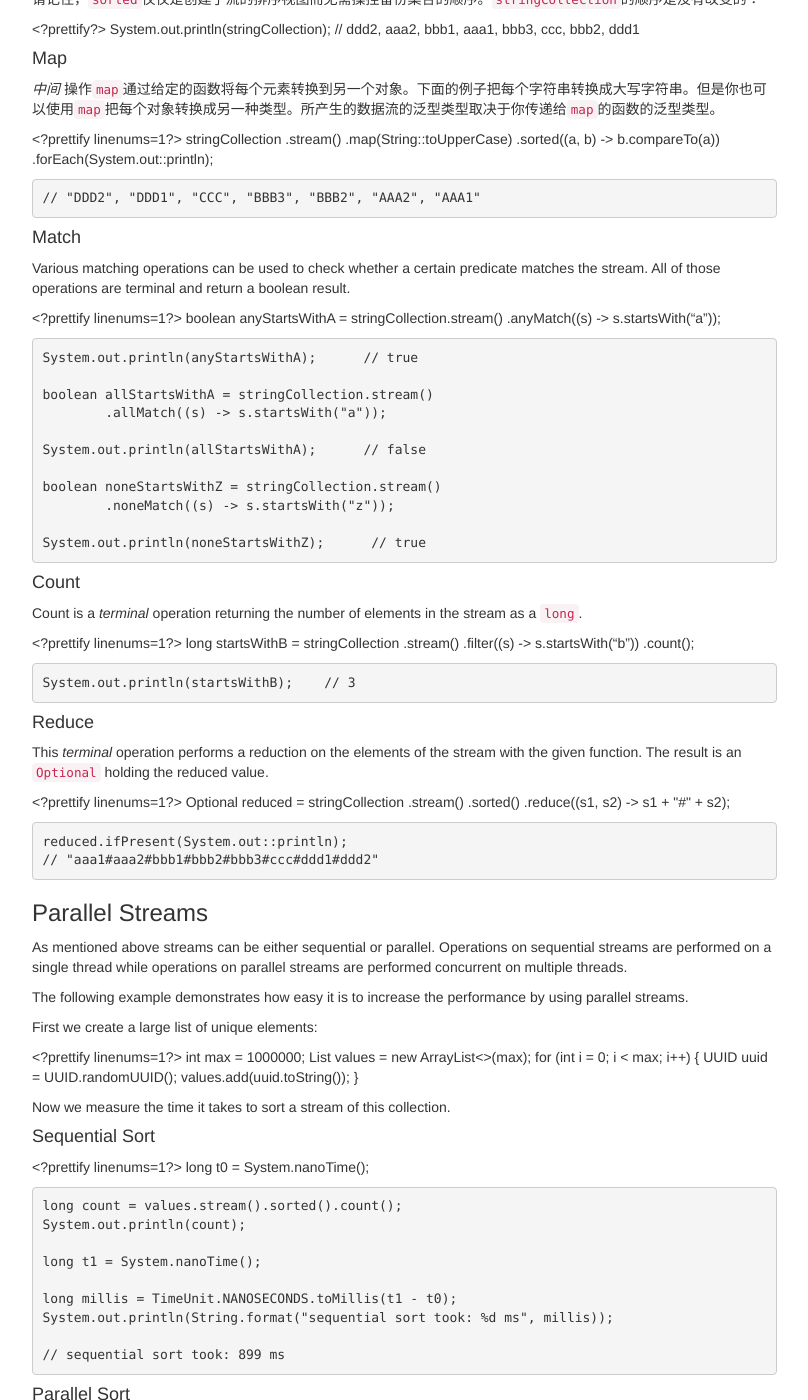
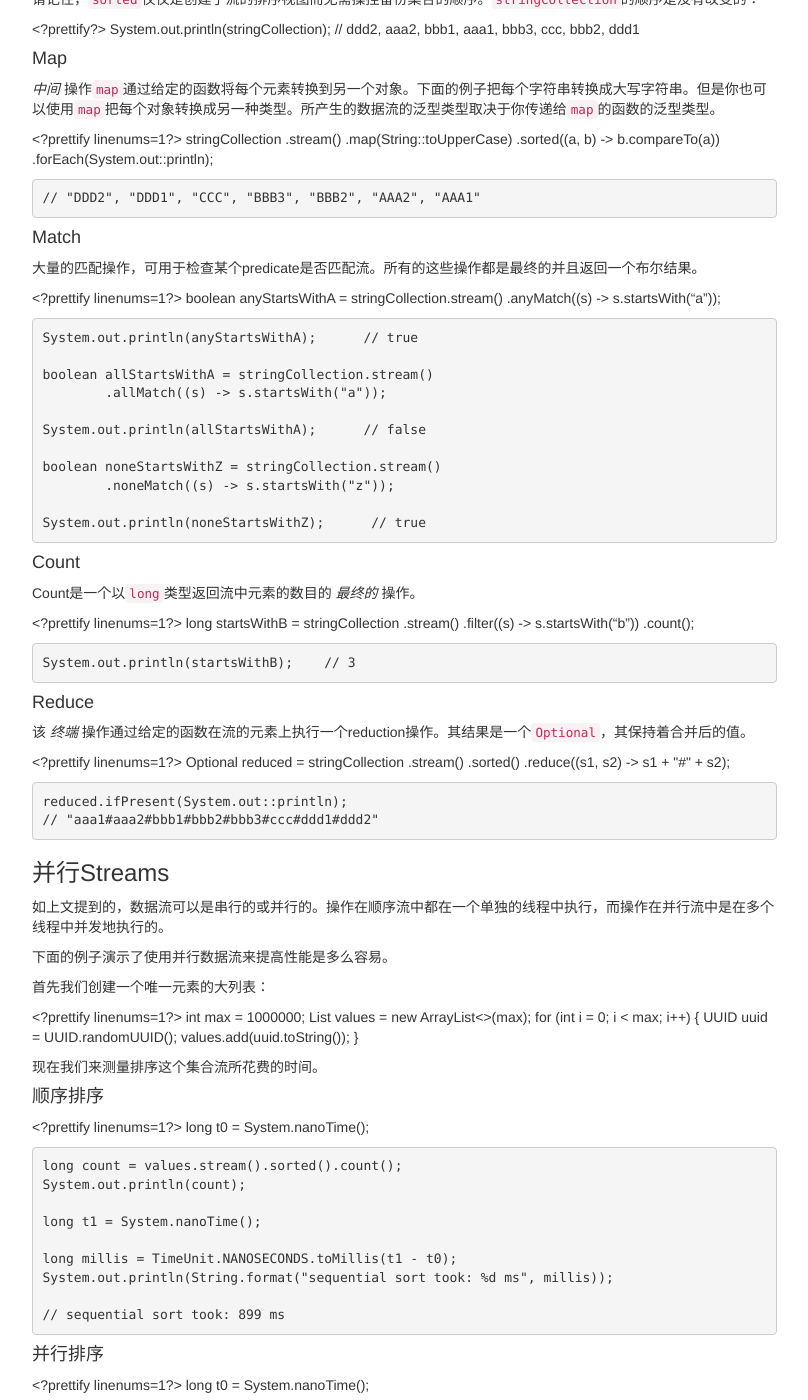
Before and after one commit to cjm0000000/cjm0000000.github.io, a Jekyll site: the page built from _posts/Java/201404/2014-04-13-java-8-tutorial.md, in a window 1280 px wide and 1400 px high, scrolled down 5365 px. Shown: the whole window, without its empty margins (318-1126 px from the left). Built offline with Jekyll 4.4.1, drawn with Linux system fonts in a browser that asks for light colours; nearby versions of some CDN libraries; library files that are not in the unit come from our copies; some of the changed text lies outside the part shown.

Commit message:
translate

```diff
--- a/_posts/Java/201404/2014-04-13-java-8-tutorial.md
+++ b/_posts/Java/201404/2014-04-13-java-8-tutorial.md
@@ -356,7 +356,7 @@
 
 #### Match
 
-Various matching operations can be used to check whether a certain predicate matches the stream. All of those operations are terminal and return a boolean result.
+大量的匹配操作，可用于检查某个predicate是否匹配流。所有的这些操作都是最终的并且返回一个布尔结果。
 
 <?prettify linenums=1?>
     boolean anyStartsWithA = stringCollection.stream()
@@ -376,7 +376,7 @@
 
 #### Count
 
-Count is a _terminal_ operation returning the number of elements in the stream as a `long`.
+Count是一个以`long`类型返回流中元素的数目的 _最终的_ 操作。
 
 <?prettify linenums=1?>
     long startsWithB =
@@ -389,7 +389,7 @@
 
 #### Reduce
 
-This _terminal_ operation performs a reduction on the elements of the stream with the given function. The result is an `Optional` holding the reduced value.
+该 _终端_ 操作通过给定的函数在流的元素上执行一个reduction操作。其结果是一个`Optional`，其保持着合并后的值。
 
 <?prettify linenums=1?>
     Optional<String> reduced =
@@ -401,13 +401,13 @@
     reduced.ifPresent(System.out::println);
     // "aaa1#aaa2#bbb1#bbb2#bbb3#ccc#ddd1#ddd2"
 
-### Parallel Streams
+### 并行Streams
 
-As mentioned above streams can be either sequential or parallel. Operations on sequential streams are performed on a single thread while operations on parallel streams are performed concurrent on multiple threads.
+如上文提到的，数据流可以是串行的或并行的。操作在顺序流中都在一个单独的线程中执行，而操作在并行流中是在多个线程中并发地执行的。
 
-The following example demonstrates how easy it is to increase the performance by using parallel streams.
+下面的例子演示了使用并行数据流来提高性能是多么容易。
 
-First we create a large list of unique elements:
+首先我们创建一个唯一元素的大列表：
 
 <?prettify linenums=1?>
     int max = 1000000;
@@ -417,9 +417,9 @@
         values.add(uuid.toString());
     }
 
-Now we measure the time it takes to sort a stream of this collection.
+现在我们来测量排序这个集合流所花费的时间。
 
-#### Sequential Sort
+#### 顺序排序
 
 <?prettify linenums=1?>
     long t0 = System.nanoTime();
@@ -434,7 +434,7 @@
 
     // sequential sort took: 899 ms
 
-#### Parallel Sort
+#### 并行排序
 
 <?prettify linenums=1?>
     long t0 = System.nanoTime();
@@ -449,7 +449,7 @@
 
     // parallel sort took: 472 ms
 
-As you can see both code snippets are almost identical but the parallel sort is roughly 50% faster. All you have to do is change `stream()` to `parallelStream()`.
+正如你可以看到这两个代码片段几乎是相同的，但是并行排序大约快了50%。你只需要把`stream()` 改成 `parallelStream()`。
 
 ### Map
 
```
